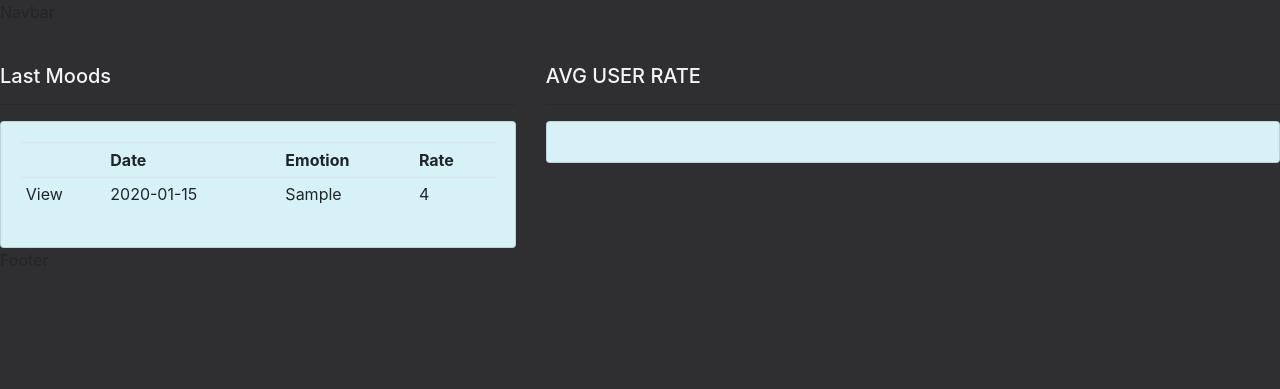
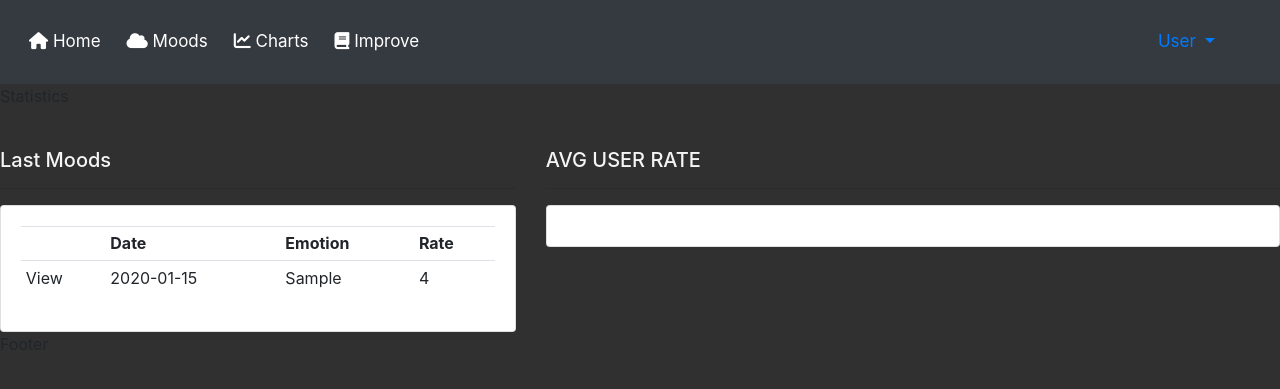
Before and after one commit to mario-nunez/mood_tracker, a Django app: page /moods/ in a window 1280 px wide. Shown: the top 389 px of the page. Run offline with Django 4.2, Linux system fonts and the light colour scheme; tables that the repository leaves empty hold one stand-in row (values such as "Sample post"); some libraries are stand-ins or nearby versions.

Commit message:
Create navbar and add styles

```diff
--- a/static/css/styles.css
+++ b/static/css/styles.css
@@ -1,18 +1,44 @@
-/* Main style */
-.main-background {background-color: #2f2f31;}
+/* Main style -> #2f2f31*/
+.main-background {background-color: #303030;}
+
 .main-titles {color: whitesmoke;}
 
 
 /* Navbar style */
+.navbar-theme{
+    color: whitesmoke;
+    background-color: #563d7c;
+}
+
+.div-nav-margin {
+    margin-left: 5px;
+    margin-right: 5px;
+}
+.user-button{
+    color: whitesmoke;
+    font-size: 15px;
+    margin-right: 15px;
+}
+.btn-circle {
+    padding: 13px 18px;
+    border-radius: 10px;
+    font-size: 17px;
+    text-align: center;
+}
+li.nav-item, .span.user-button a:hover {
+    color: whitesmoke;
+    text-decoration: none !important;
+}
 
 
 
 
-/* Dashboard style */
-.dashboard-card { background-color: #d6f2f6; }
-.dashboard-button {
-    background-color: #255bc6;
-    font-size: 15px;
-}
+
+
+
+
+
+/* Status cards style */
+
 
 /* Chart JS style */
--- a/tracker_app/templates/moodtracker/home.html
+++ b/tracker_app/templates/moodtracker/home.html
@@ -1,6 +1,8 @@
 {% extends 'moodtracker/main.html' %}
 
 {% block content %}
+
+{% include 'moodtracker/statistics.html' %}
 
 <br>
 
--- a/tracker_app/templates/moodtracker/main.html
+++ b/tracker_app/templates/moodtracker/main.html
@@ -7,7 +7,7 @@
     <meta charset="utf-8">
     <meta name="viewport" content="width=device-width, initial-scale=1">
     <title>Mood Tracker</title>
-    <!-- <link rel="icon" type="image/x-icon" href="{% static 'images/crm-ico.ico' %}">-->
+    <link rel="icon" type="image/x-icon" href="{% static 'images/mood-tracker-logo.ico' %}">
     <!-- Boostrap -->
     <link rel="stylesheet" href="https://cdn.jsdelivr.net/npm/bootstrap@4.6.2/dist/css/bootstrap.min.css"
           integrity="sha384-xOolHFLEh07PJGoPkLv1IbcEPTNtaed2xpHsD9ESMhqIYd0nLMwNLD69Npy4HI+N"
--- a/tracker_app/templates/moodtracker/navbar.html
+++ b/tracker_app/templates/moodtracker/navbar.html
@@ -1 +1,42 @@
-<p>Navbar</p>
+{% load static %}
+
+<nav class="navbar navbar-expand-lg navbar-dark bg-dark">
+    <!--
+  <a href="">
+    <img src="{% static 'images/my-logo.png' %}" alt="Mood Tracker"
+         width="130" height="40">
+  </a>
+  -->
+    <button class="navbar-toggler" type="button" data-toggle="collapse" data-target="#navbarNav" aria-controls="navbarNav" aria-expanded="false" aria-label="Toggle navigation">
+      <span class="navbar-toggler-icon"></span>
+    </button>
+
+  <div class="collapse navbar-collapse" id="navbarNav">
+    <ul class="navbar-nav">
+        <li class="nav-item active div-nav-margin">
+          <a class="nav-link btn-circle" href=""><i class="fa fa-home"></i> Home</a>
+        </li>
+        <li class="nav-item active div-nav-margin">
+          <a class="nav-link btn-circle" href=""><i class="fa fa-cloud"></i> Moods</a>
+        </li>
+        <li class="nav-item active div-nav-margin">
+            <a class="nav-link btn-circle" href=""><i class="fa fa-chart-line"></i> Charts</a>
+        </li>
+        <li class="nav-item active div-nav-margin">
+            <a class="nav-link btn-circle" href=""><i class="fa fa-book"></i> Improve</a>
+        </li>
+    </ul>
+  </div>
+
+  <span class="nav-item dropdown user-button btn-circle">
+    <a class="nav-link dropdown-toggle" href="#" id="navbarDropdownMenuLink" data-toggle="dropdown" aria-haspopup="true" aria-expanded="false">
+      User
+    </a>
+    <div class="dropdown-menu" aria-labelledby="navbarDropdownMenuLink">
+      <a class="dropdown-item" href="#"><i class="fa fa-star"></i> Achievements</a>
+      <a class="dropdown-item" href="#"><i class="fa fa-cog"></i> Settings</a>
+      <a class="dropdown-item" href="#"><i class="fa fa-sign-out"></i> Logout</a>
+    </div>
+</span>
+
+</nav>
--- /dev/null
+++ b/tracker_app/templates/moodtracker/statistics.html
@@ -0,0 +1 @@
+<p>Statistics</p>
```
Also changed, not shown: README.md, static/images/mood-tracker-logo.ico (added), static/images/mood-tracker-logo.png (added).
